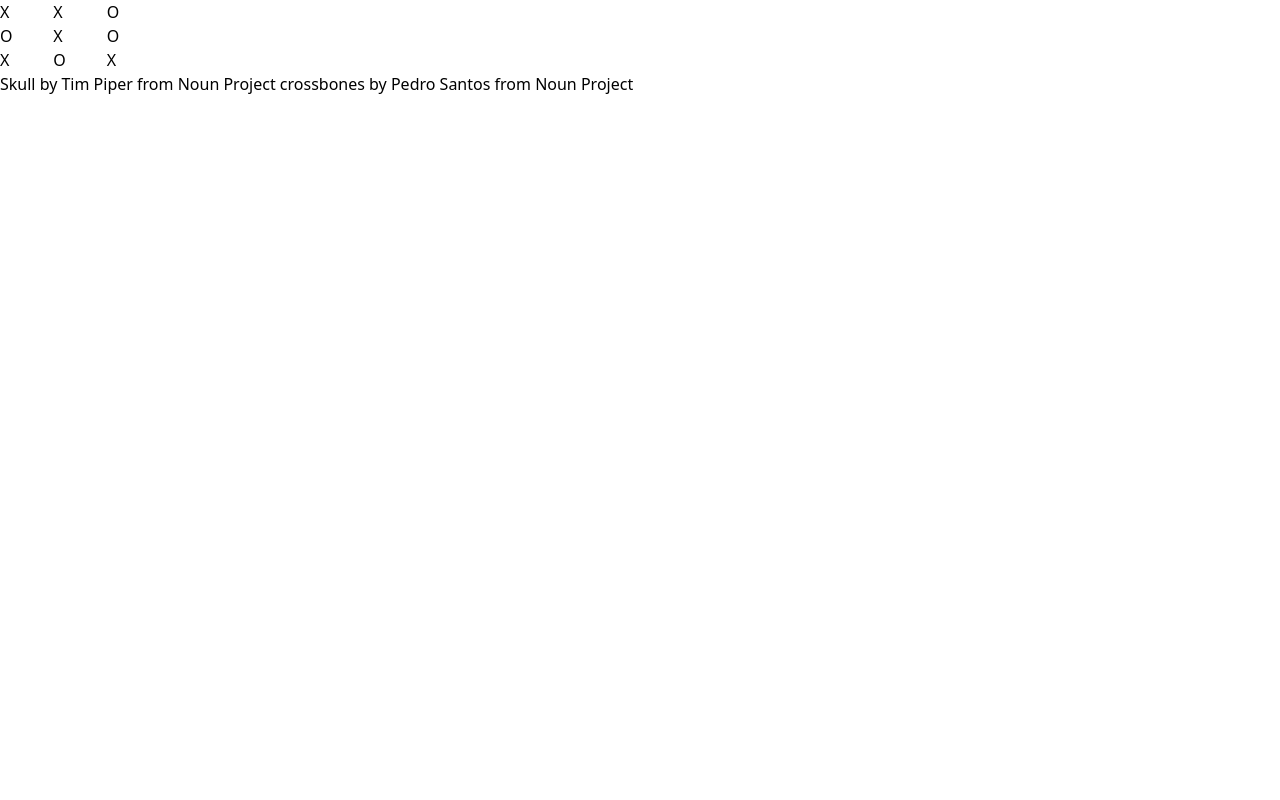
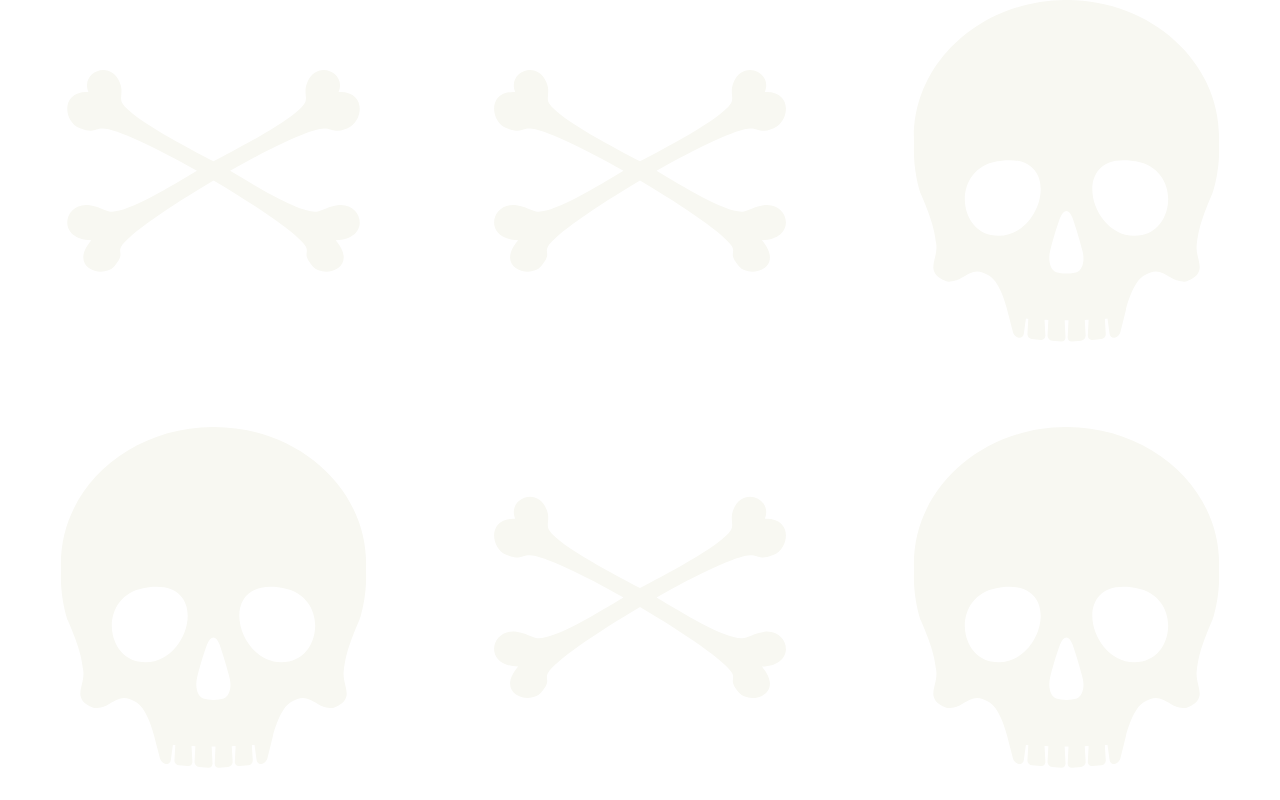
Before and after one commit to Source-Kod/Odin-Tic-Tac-Toe, a website: page index.html in a window 1280 px wide. Shown: the top 800 px of the page. Drawn offline with Linux system fonts and the light colour scheme.

Commit message:
add imgs to grid

```diff
--- a/index.html
+++ b/index.html
@@ -11,17 +11,17 @@
 
 <body>
   <!-- gameboard container -->
-  <div id="gameboard-container" class="grid grid-cols-3 w-40">
+  <div id="gameboard-container" class="grid grid-cols-3">
 
   </div>
 </body>
 
-<footer>
-  Skull by Tim Piper from <a href="https://thenounproject.com/browse/icons/term/skull/" target="_blank"
-    title="Skull Icons">Noun Project</a>
+<!-- <footer> -->
+<!--   Skull by Tim Piper from <a href="https://thenounproject.com/browse/icons/term/skull/" target="_blank" -->
+<!--     title="Skull Icons">Noun Project</a> -->
 
-  crossbones by Pedro Santos from <a href="https://thenounproject.com/browse/icons/term/crossbones/" target="_blank"
-    title="crossbones Icons">Noun Project</a>
-</footer>
+<!--   crossbones by Pedro Santos from <a href="https://thenounproject.com/browse/icons/term/crossbones/" target="_blank" -->
+<!--     title="crossbones Icons">Noun Project</a> -->
+<!-- </footer> -->
 
 </html>
--- a/script.js
+++ b/script.js
@@ -6,7 +6,17 @@ const gameBoard = (() => {
     array.forEach((e) => {
       const gridCell = document.createElement('div');
 
-      gridCell.innerText = e;
+      if (e === 'X') {
+        const gridCellImg = document.createElement('img');
+        gridCellImg.src = 'assets/svg/noun-crossbones-1002557.svg';
+        gridCell.appendChild(gridCellImg);
+      }
+
+      if (e === 'O') {
+        const gridCellImg = document.createElement('img');
+        gridCellImg.src = 'assets/svg/noun-skull-4522.svg';
+        gridCell.appendChild(gridCellImg);
+      }
 
       gameboardContainer.appendChild(gridCell);
     });
```
